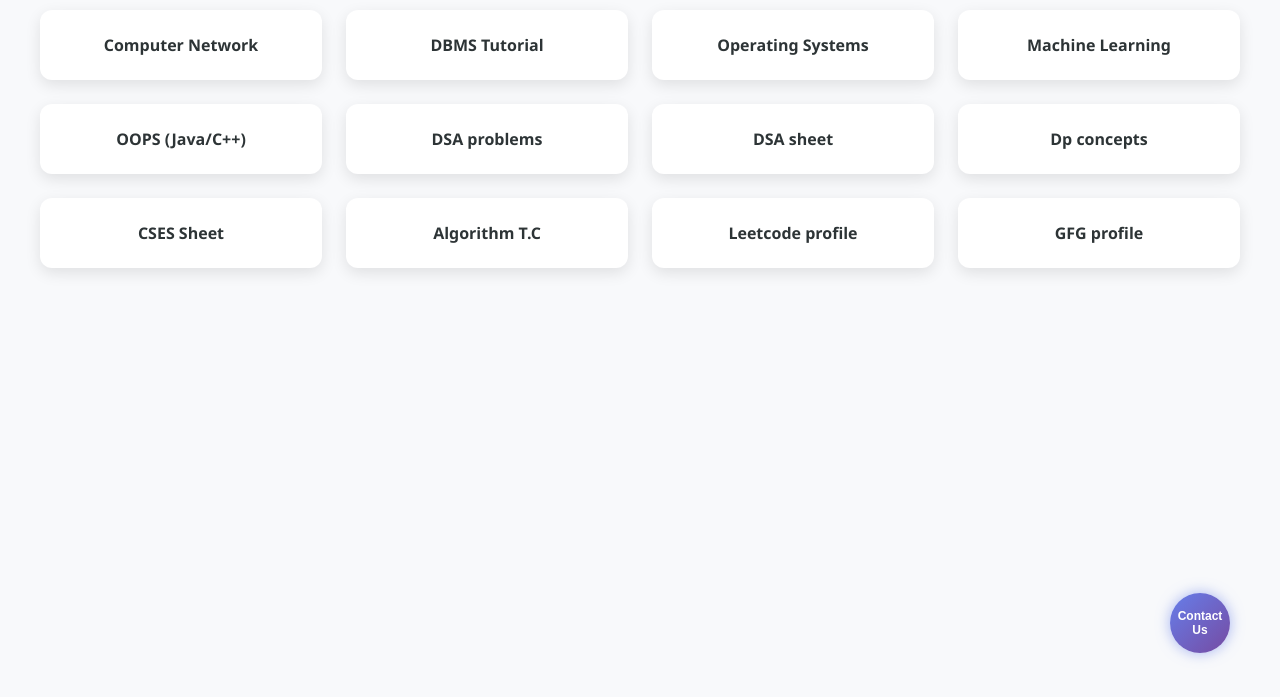
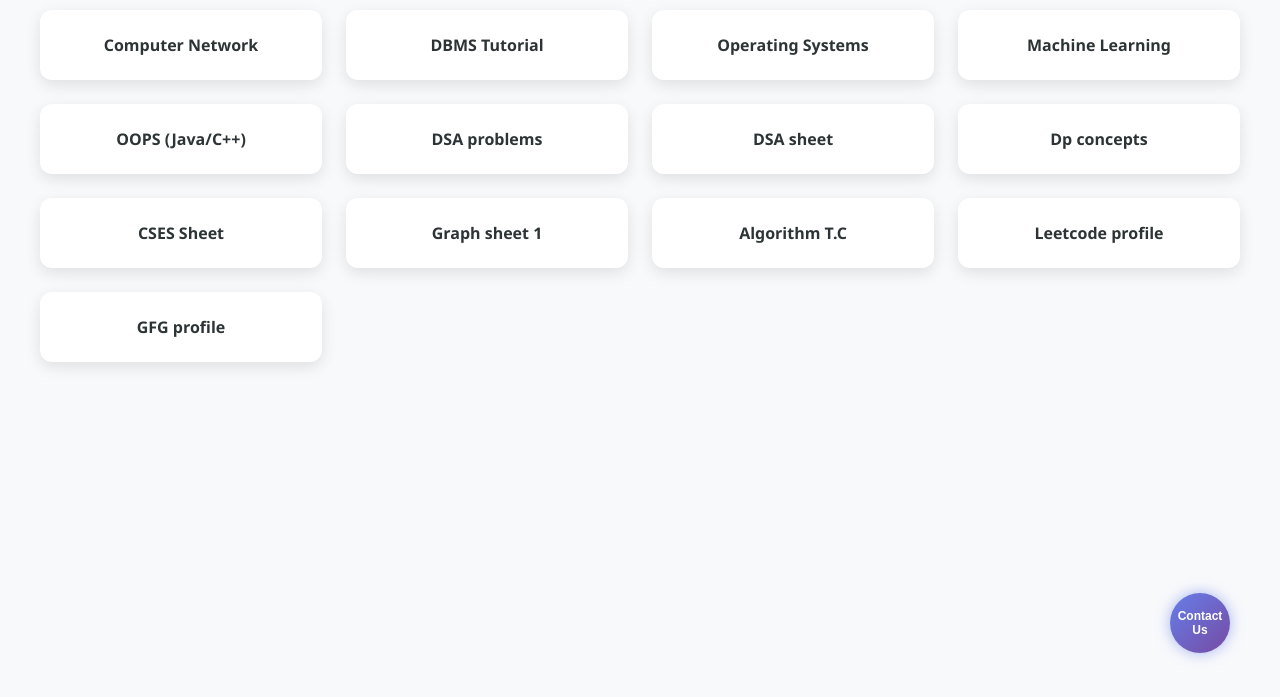
Before and after one commit to Madhan7671/short-Notes-, a plain HTML site: page index.html in a window 1280 px wide. Shown: the part 97-794 px from the top of the page. Drawn offline with Linux system fonts and the light colour scheme.

Commit message:
Update index.html

```diff
--- a/index.html
+++ b/index.html
@@ -195,6 +195,7 @@
       <a href="top100.html" class="card">DSA sheet</a>
       <a href="https://atcoder.jp/contests/dp/tasks" class="card">Dp concepts</a>
       <a href="https://cses.fi/problemset/" class="card">CSES Sheet</a>
+      <a href="https://atcoder.jp/contests/abc304/tasks" class="card">Graph sheet 1</a>
       <a href="timecomplexity.html" class="card">Algorithm T.C</a>
       <a href="https://leetcode.com/progress/" class="card">Leetcode profile</a>
       <a href="https://www.geeksforgeeks.org/user/" class="card">GFG profile</a>
```
